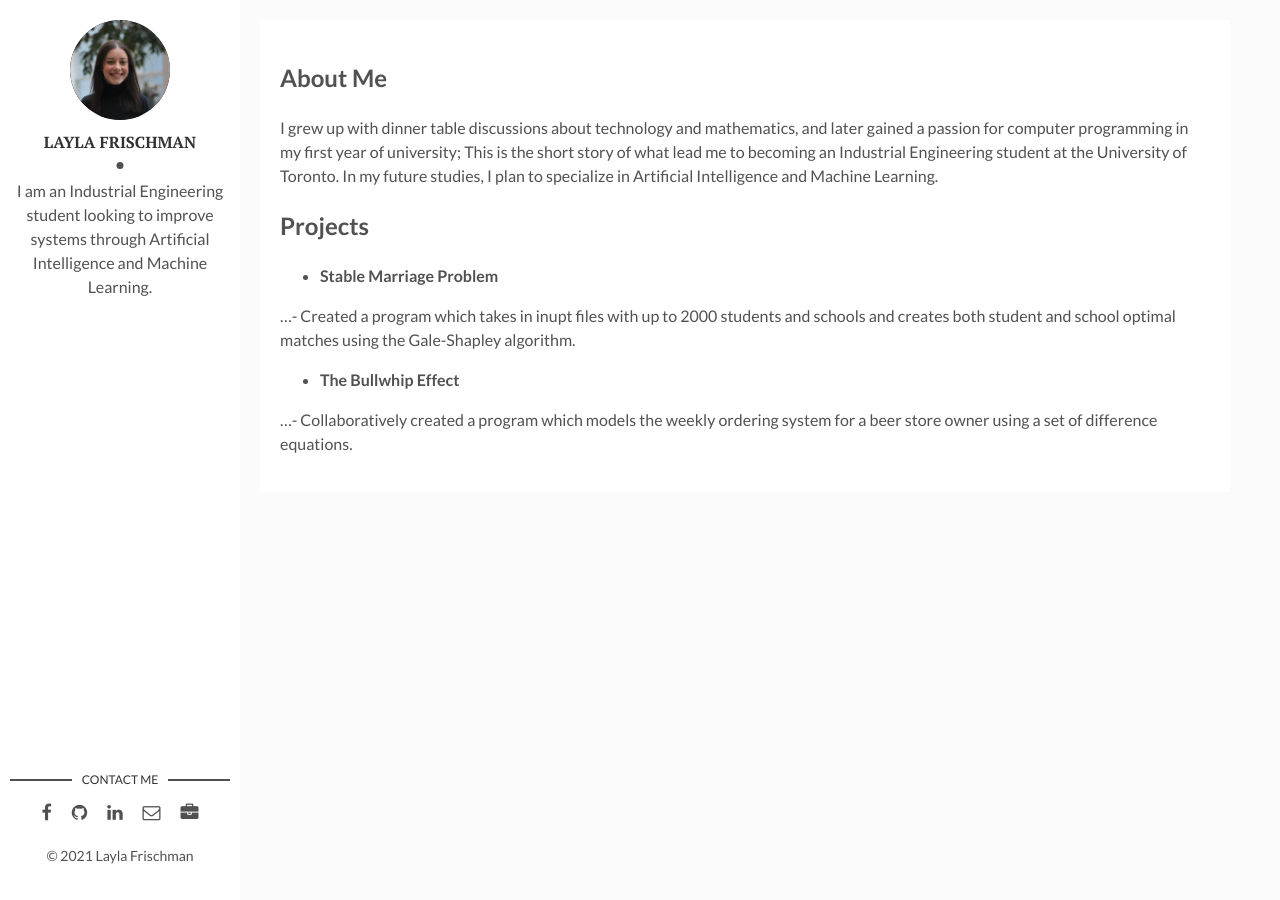
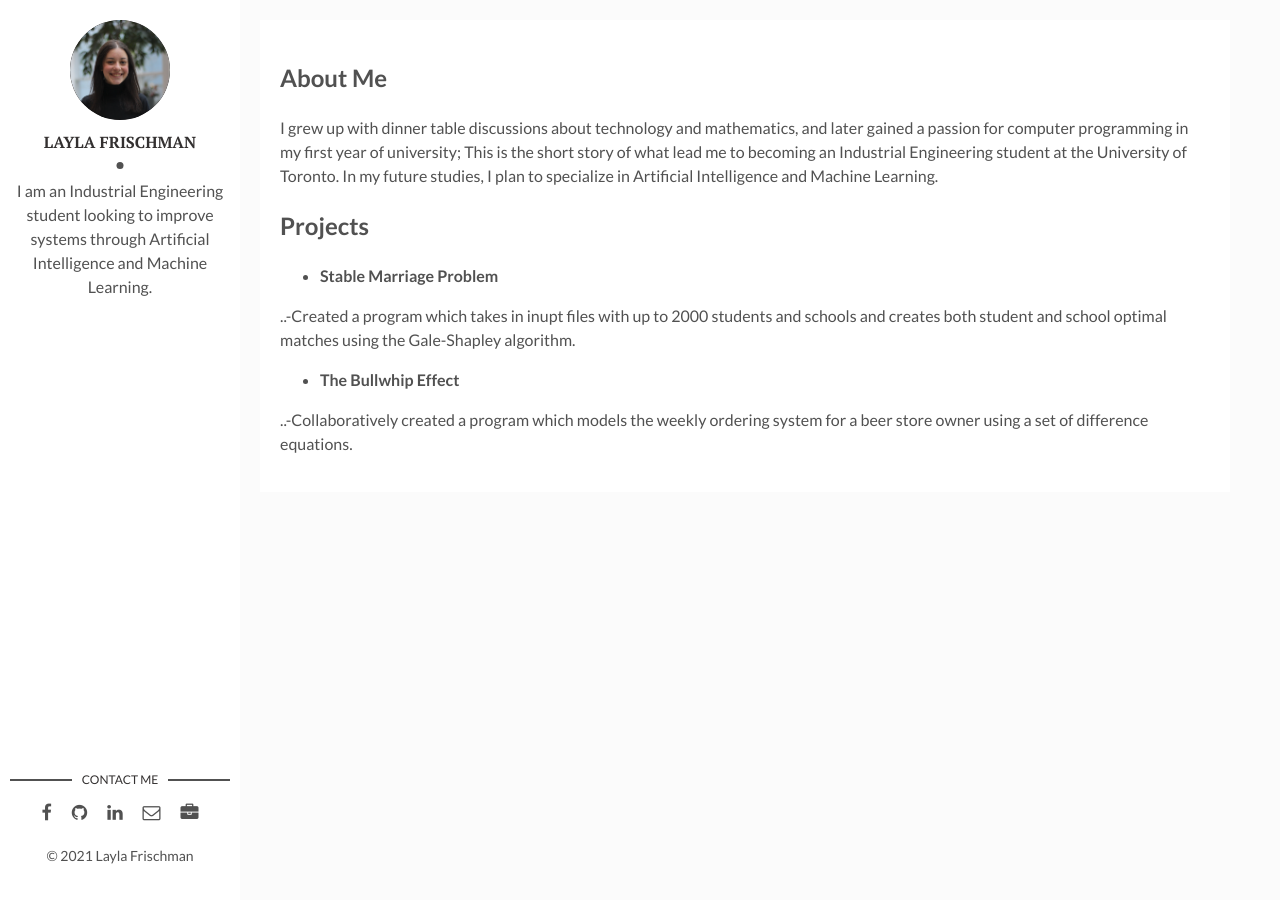
Before and after one commit to laylafrischman/laylafrischman.github.io, a Jekyll site: the page built from index.md, in a window 1280 px wide. Built offline with Jekyll 4.4.1, drawn with Linux system fonts in a browser that asks for light colours.

Commit message:
Fixed sub bullet

```diff
--- a/index.md
+++ b/index.md
@@ -12,8 +12,8 @@ I grew up with dinner table discussions about technology and mathematics, and la
 
 - **Stable Marriage Problem**
 
-...- Created a program which takes in inupt files with up to 2000 students and schools and creates both student and school optimal matches using the Gale-Shapley algorithm.
+..-Created a program which takes in inupt files with up to 2000 students and schools and creates both student and school optimal matches using the Gale-Shapley algorithm.
 
 - **The Bullwhip Effect**
 
-...- Collaboratively created a program which models the weekly ordering system for a beer store owner using a set of difference equations.
+..-Collaboratively created a program which models the weekly ordering system for a beer store owner using a set of difference equations.
```
